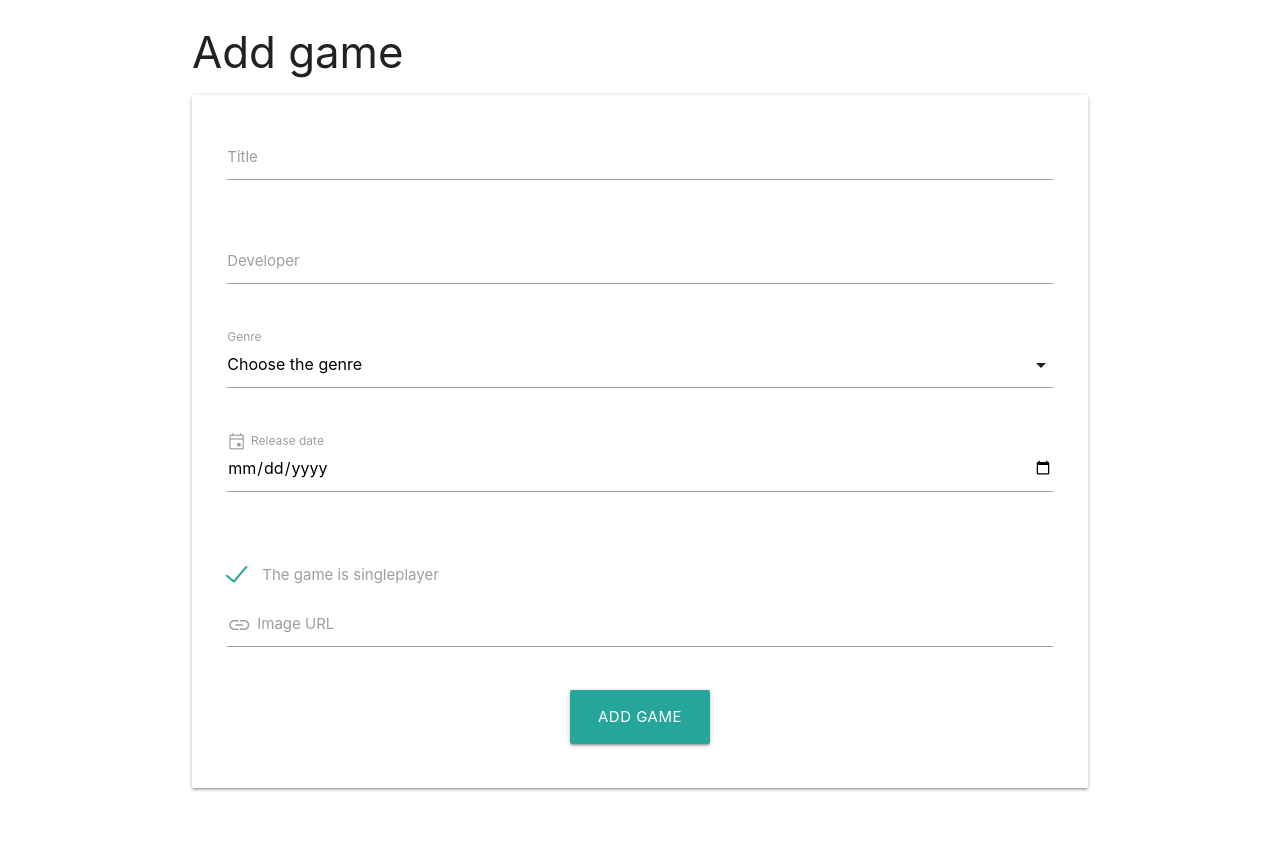
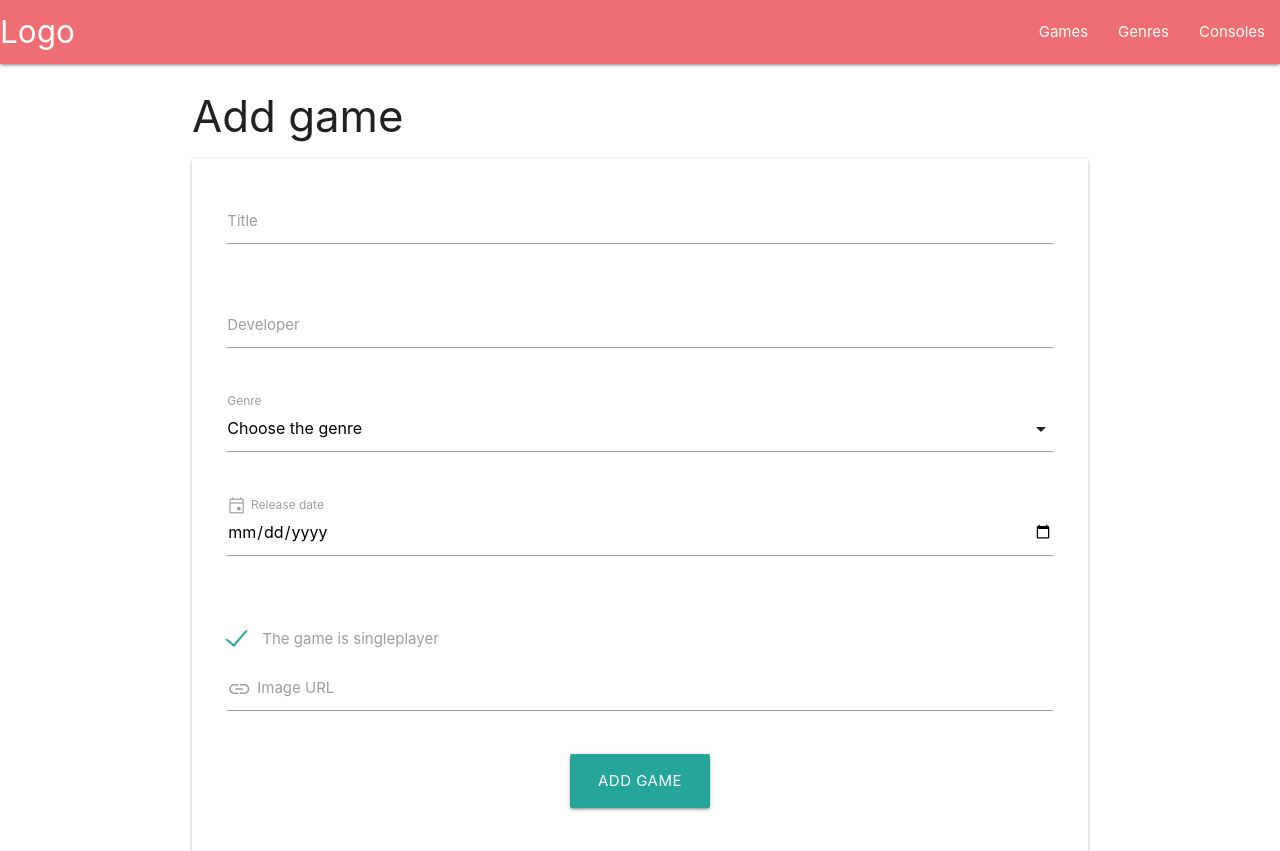
Before and after one commit to antonia-white/game-base, a Flask app: page /add_game in a window 1280 px wide. Shown: the top 851 px of the page. Before the commit the page ends 791 px from the top, so only its background shows below. Run offline with Flask 2, Linux system fonts and the light colour scheme; data that the repository does not hold is empty.

Commit message:
Add navbar to base.html

```diff
--- a/gamebase/templates/base.html
+++ b/gamebase/templates/base.html
@@ -10,11 +10,32 @@
     <!-- CSS link -->
     <link rel="stylesheet" href="{{ url_for('static', filename='css/style.css') }}" type="text/css">
     <!-- Googl Icons -->
-    <link rel="stylesheet" href="https://fonts.googleapis.com/css2?family=Material+Symbols+Outlined:opsz,wght,FILL,GRAD@20..48,100..700,0..1,-50..200" />
+    <link rel="stylesheet"
+        href="https://fonts.googleapis.com/css2?family=Material+Symbols+Outlined:opsz,wght,FILL,GRAD@20..48,100..700,0..1,-50..200" />
     {% block styles %}
     {% endblock %}
     <title>Game Base</title>
 </head>
+
+<!-- Top navbar -->
+<nav>
+    <div class="nav-wrapper">
+        <a href="{{ url_for('get_games') }}" class="brand-logo">Logo</a>
+        <a href="#" data-target="mobile-demo" class="sidenav-trigger"><i class="material-symbols-outlined">menu</i></a>
+        <ul class="right hide-on-med-and-down">
+            <li><a href="{{ url_for('get_games') }}">Games</a></li>
+            <li><a href="{{ url_for('get_genres') }}">Genres</a></li>
+            <li><a href="{{ url_for('get_consoles') }}">Consoles</a></li>
+        </ul>
+    </div>
+</nav>
+
+<!-- Mobile navbar -->
+<ul class="sidenav" id="mobile-demo">
+    <li><a href="{{ url_for('get_games') }}">Games</a></li>
+    <li><a href="{{ url_for('get_genres') }}">Genres</a></li>
+    <li><a href="{{ url_for('get_consoles') }}">Consoles</a></li>
+</ul>
 
 <body>
 
```
